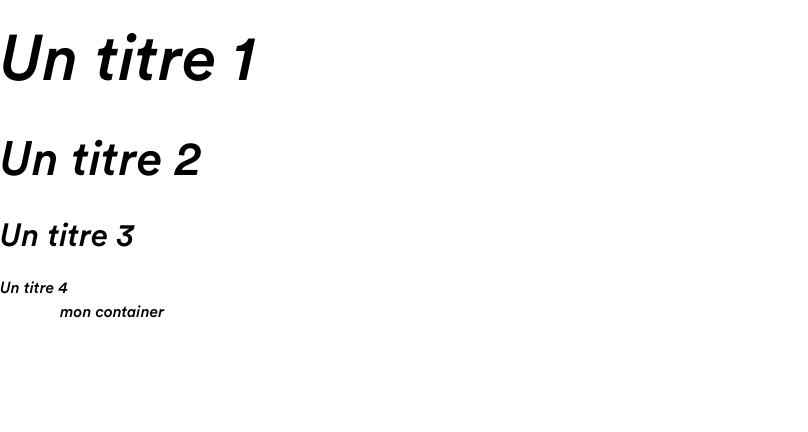
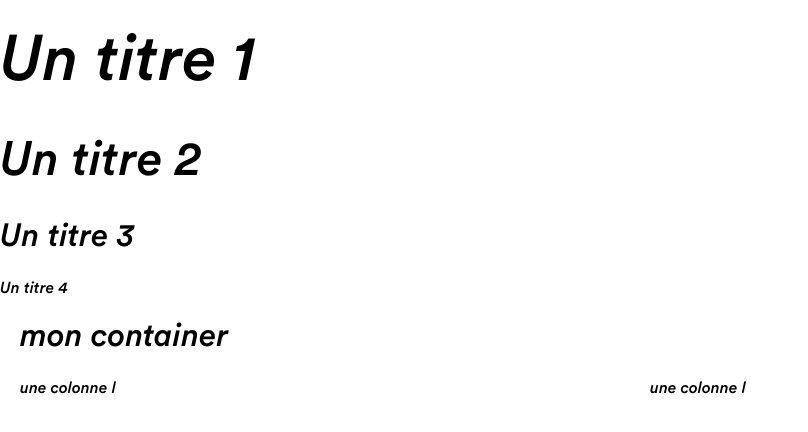
Before and after one commit to Ichtuus/design-system, a website: page index.html in a window 1280 px wide. Shown: the whole page, without its empty margins (0-808 px from the left). Drawn offline with nearby package versions, Linux system fonts and the light colour scheme; files that its build step writes are made by us from their sources.

Commit message:
feat(grid): Improve grid system by adding for different breakpoint

```diff
--- a/index.html
+++ b/index.html
@@ -14,7 +14,15 @@
     <h4>Un titre 4</h4>
 
     <div class="ds-container">
-        mon container
+        <h3>mon container</h3>
+        <div class="ds-flex">
+            <div class="ds-col ds-col__12-s ds-col__6-m ds-col__3-l">
+                une colonne l
+            </div>
+            <div class="ds-col ds-col__12-s ds-col__6-m ds-col__3-l">
+                une colonne l
+            </div>
+        </div>
     </div>
   </body>
 </html>
--- a/theme/generic/_grid.scss
+++ b/theme/generic/_grid.scss
@@ -4,23 +4,56 @@ $ds-grid-columns: 12;
 
 .ds-container {
     width: 100%;
-    max-width: 1200px;
     margin: 0 auto;
     padding: 0 $general-size-s;
     box-sizing: border-box;
 }
 
-.ds-row {
+.ds-flex {
     display: flex;
     flex-flow: row wrap;
+    align-items: flex-start;
+    display: flex;
+    gap: $general-size-s;
 }
 
-@include set-from-screen('s') {
-    @for $i from 1 through $ds-grid-columns {
-        .col-#{$i}-s {
-            box-sizing: border-box;
-            flex-grow: 0;
-            width: math.div($i * 100%, $ds-grid-columns);
+.ds-col {
+    flex: 1 1 100%;
+
+    @include set-from-screen('s') {
+        @for $i from 1 through $ds-grid-columns {
+            &__#{$i}-s {
+                box-sizing: border-box;
+                // flex-basis to 0 because i use box sizing
+                flex: 1 1 math.div($i * 100%, $ds-grid-columns) - 2 !important;
+            }
+        }
+    }
+
+    @include set-from-screen('m') {
+        @for $i from 1 through $ds-grid-columns {
+            &__#{$i}-m {
+                box-sizing: border-box;
+                flex: 1 1 math.div($i * 100%, $ds-grid-columns) - 2 !important;
+            }
+        }
+    }
+
+    @include set-from-screen('l') {
+        @for $i from 1 through $ds-grid-columns {
+            &__#{$i}-l {
+                box-sizing: border-box;
+                flex: 1 1 math.div($i * 100%, $ds-grid-columns) - 2 !important;
+            }
+        }
+    }
+
+    @include set-from-screen('xl') {
+        @for $i from 1 through $ds-grid-columns {
+            &__#{$i}-xl {
+                box-sizing: border-box;
+                flex: 1 1 math.div($i * 100%, $ds-grid-columns) - 2 !important;
+            }
         }
     }
 }
```
Also changed, not shown: 1 other file.
